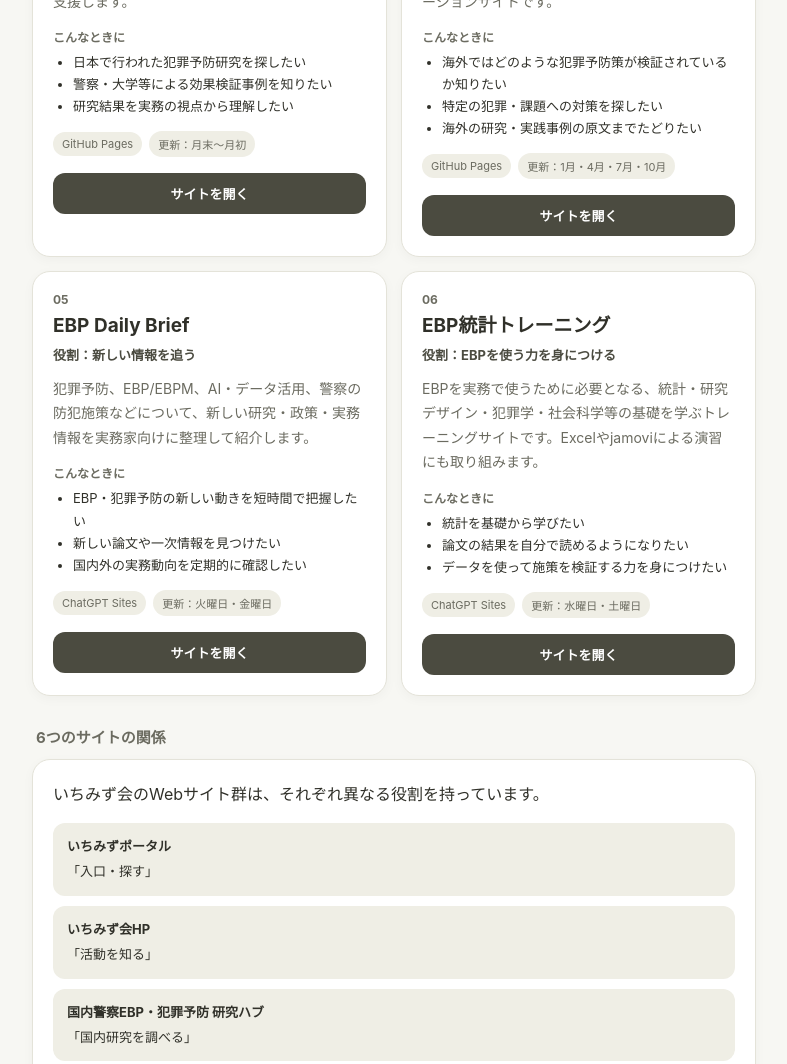
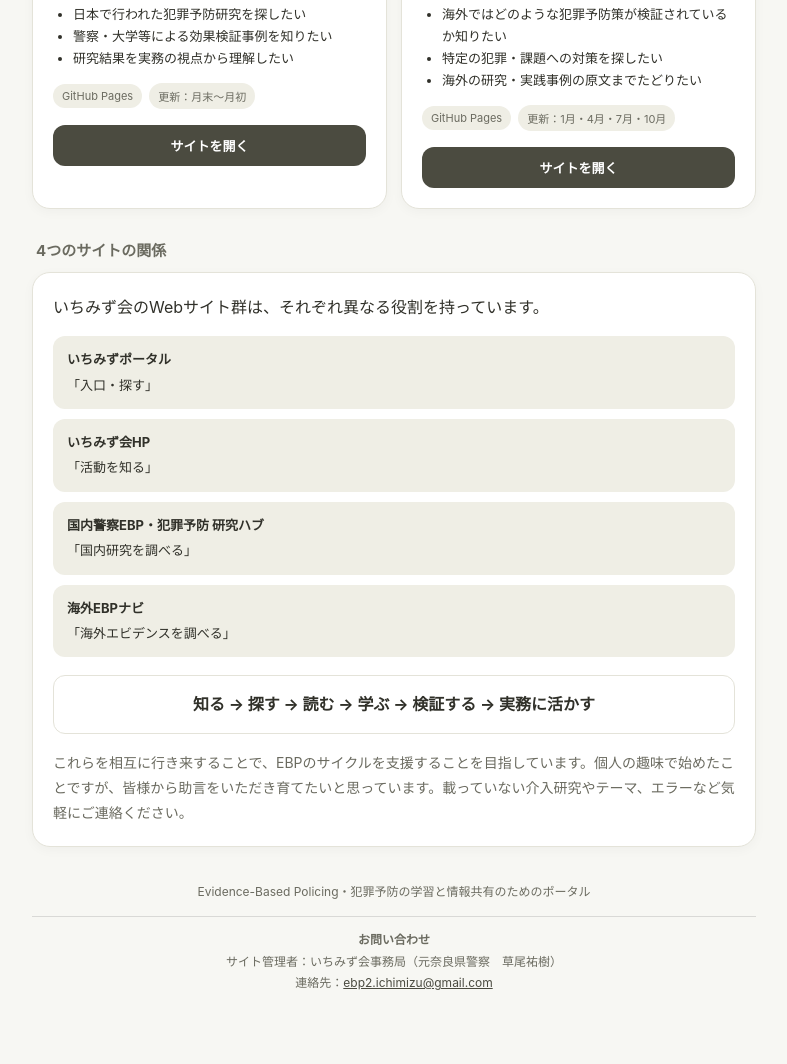
Before and after one commit to ebp2ichimizu-cell/Ichimizu-portal, a plain HTML site: page about.html in a window 1280 px wide. Shown: the part 1236-2300 px from the top of the page, without its empty margins (246-1033 px from the left). After the commit the page ends 2278 px from the top, so only its background shows below. Drawn offline with Linux system fonts and the light colour scheme.

Commit message:
Add files via upload

```diff
--- a/about-sites.json
+++ b/about-sites.json
@@ -1,5 +1,5 @@
 {
-  "updated_at": "2026-09-25",
+  "updated_at": "2026-11-26",
   "sites": [
     {
       "order": 1,
@@ -11,7 +11,7 @@
       "use_cases": [
         "どのサイトを使えばよいか分からない",
         "いちみず会のWebコンテンツ全体を見たい",
-        "国内研究・海外研究・新着情報・学習教材をまとめて探したい"
+        "国内研究・海外研究をまとめて探したい"
       ],
       "update_frequency": "随時",
       "url": "./",
@@ -65,38 +65,6 @@
       "update_frequency": "1月・4月・7月・10月",
       "url": "./beta-overseas-ebp.html",
       "status": "beta"
-    },
-    {
-      "order": 5,
-      "id": "daily-brief",
-      "name": "EBP Daily Brief",
-      "role": "新しい情報を追う",
-      "platform": "ChatGPT Sites",
-      "description": "犯罪予防、EBP/EBPM、AI・データ活用、警察の防犯施策などについて、新しい研究・政策・実務情報を実務家向けに整理して紹介します。",
-      "use_cases": [
-        "EBP・犯罪予防の新しい動きを短時間で把握したい",
-        "新しい論文や一次情報を見つけたい",
-        "国内外の実務動向を定期的に確認したい"
-      ],
-      "update_frequency": "火曜日・金曜日",
-      "url": "https://ebp-daily-brief.grassy-wasp-8750.chatgpt.site",
-      "status": "active"
-    },
-    {
-      "order": 6,
-      "id": "stat-training",
-      "name": "EBP統計トレーニング",
-      "role": "EBPを使う力を身につける",
-      "platform": "ChatGPT Sites",
-      "description": "EBPを実務で使うために必要となる、統計・研究デザイン・犯罪学・社会科学等の基礎を学ぶトレーニングサイトです。Excelやjamoviによる演習にも取り組みます。",
-      "use_cases": [
-        "統計を基礎から学びたい",
-        "論文の結果を自分で読めるようになりたい",
-        "データを使って施策を検証する力を身につけたい"
-      ],
-      "update_frequency": "水曜日・土曜日",
-      "url": "https://ebp-stat-training.grassy-wasp-8750.chatgpt.site",
-      "status": "active"
     }
   ]
 }
--- a/about.html
+++ b/about.html
@@ -76,16 +76,16 @@
 
     <section class="intro">
       いちみずポータルは、いちみず会が運営するWebサイト群をつなぐ総合入口です。<br><br>
-      いちみず会の活動情報、国内外のEBP・犯罪予防研究、新しい研究・実務情報、統計学習など、それぞれ目的の異なる6つのサイトを運営しています。<br><br>
+      いちみず会の活動情報や国内外のEBP・犯罪予防研究などを、目的に応じて紹介しています。<br><br>
       「どこを見ればよいか分からない」ときは、このポータルを入口として利用してください。
     </section>
 
-    <div class="section-title">6つのサイト</div>
+    <div class="section-title">4つのサイト</div>
     <section id="sites-grid" class="grid">
       <div class="loading">読み込み中...</div>
     </section>
 
-    <div class="section-title">6つのサイトの関係</div>
+    <div class="section-title">4つのサイトの関係</div>
     <section class="relation">
       <div>いちみず会のWebサイト群は、それぞれ異なる役割を持っています。</div>
       <div class="relation-grid">
@@ -93,8 +93,6 @@
         <div class="relation-item"><strong>いちみず会HP</strong>「活動を知る」</div>
         <div class="relation-item"><strong>国内警察EBP・犯罪予防 研究ハブ</strong>「国内研究を調べる」</div>
         <div class="relation-item"><strong>海外EBPナビ</strong>「海外エビデンスを調べる」</div>
-        <div class="relation-item"><strong>EBP Daily Brief</strong>「新しい情報を追う」</div>
-        <div class="relation-item"><strong>EBP統計トレーニング</strong>「自分で検証する力を身につける」</div>
       </div>
       <div class="cycle">知る → 探す → 読む → 学ぶ → 検証する → 実務に活かす</div>
       <p style="margin:16px 0 0;font-size:14px;color:var(--muted);">
```
